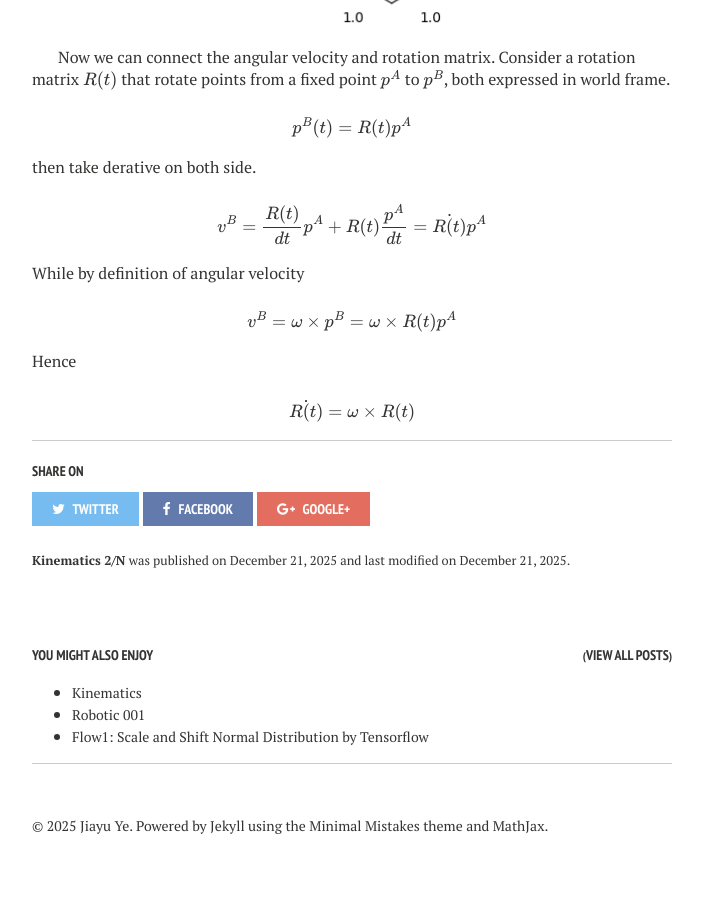
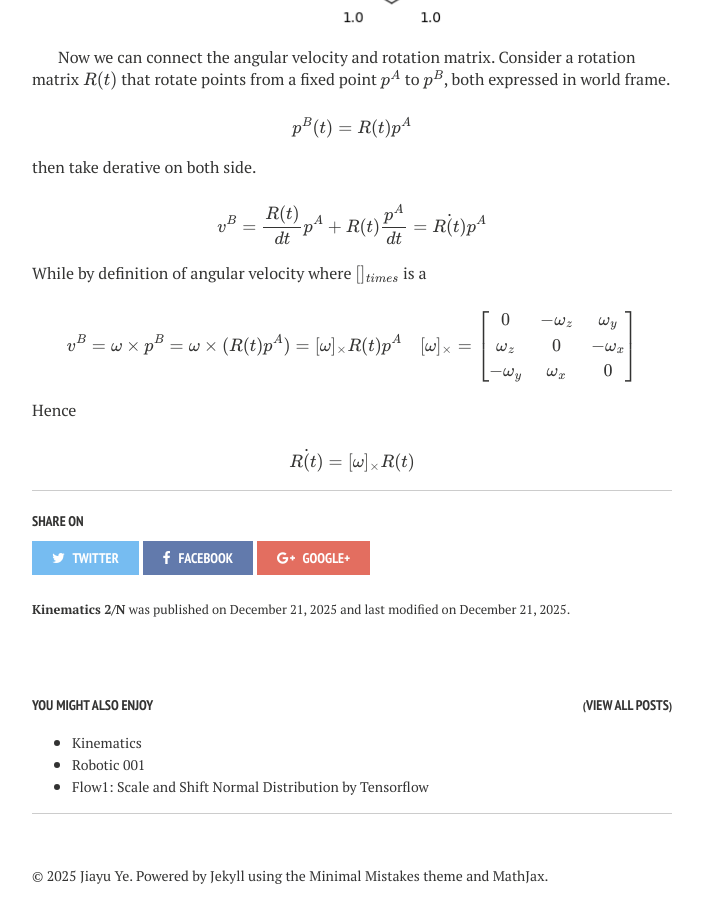
Before and after one commit to ByzanTine/ByzanTineBlog, a Jekyll site: the page built from _posts/2025-12-21-robotic-003-post.md, in a window 1280 px wide and 900 px high, scrolled down 1438 px. Shown: the whole window, without its empty margins (288-991 px from the left). Built offline with Jekyll 4.4.1, drawn with Linux system fonts in a browser that asks for light colours; nearby versions of some CDN libraries; formulas are drawn with MathJax 3.

Commit message:
Robot 003 kinematic 2/N patch math

```diff
--- a/_posts/2025-12-21-robotic-003-post.md
+++ b/_posts/2025-12-21-robotic-003-post.md
@@ -56,14 +56,18 @@ $$
 v^B = \dfrac{R(t)}{dt} p^A + R(t) \dfrac{p^A}{dt} = \dot{R(t)} p^A
 $$
 
-While by definition of angular velocity
+While by definition of angular velocity where $[]_{times}$ is a
 
-$$v^B = \omega \times p^B = \omega \times R(t) p^A $$
+$$v^B = \omega \times p^B = \omega \times (R(t) p^A) = [\omega ]_{\times} R(t) p^A \quad [\omega]_\times = \begin{bmatrix}
+    0 & -\omega_z & \omega_y \\
+    \omega_z & 0 & -\omega_x \\
+    -\omega_y & \omega_x & 0
+\end{bmatrix} $$
 
 Hence
 
 $$
 \begin{equation}
-\dot{R(t)} = \omega \times R(t)
+\dot{R(t)} = [\omega ]_{\times} R(t)
 \end{equation}
 $$
```
